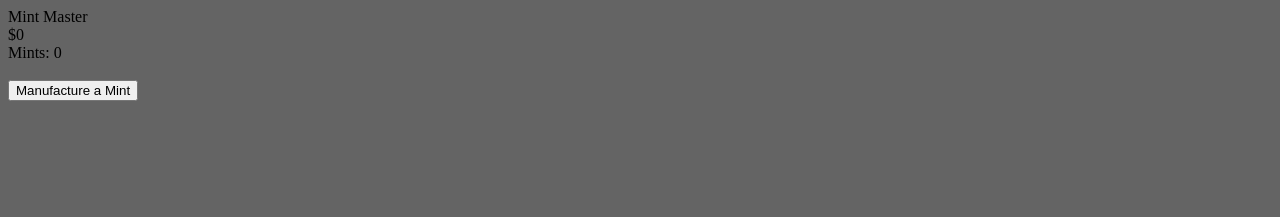
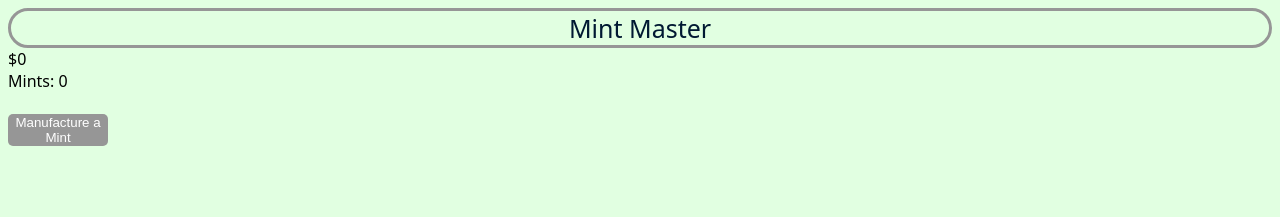
Before and after one commit to BinaryKiwiz/MintMaster, a plain HTML site: page index.html in a window 1280 px wide. Drawn offline with Linux system fonts and the light colour scheme; files whose address does not match are found by name.

Commit message:
Update stylesheet.css

```diff
--- a/stylesheet.css
+++ b/stylesheet.css
@@ -1,3 +1,26 @@
 .body{
-  background: rgb(100, 100, 100);a
+  background: rgb(225, 255, 225);
+  font-family:"Noto Sans";
 }
+.title{
+  font-family: "Noto Sans";
+  font-size: 25px;
+  border: 3px solid rgb(150, 150, 150);
+  border-radius: 100px;
+  align-self: center;
+  #width: 200px;
+  text-align: center;
+  color: rgb(0, 25, 50);
+}
+.ManufactureMint{
+  width: 100px;
+  height: 100px;
+}
+.ManufactureMintButton{
+  text-align: center;
+  align-self: center;
+  background-color: rgb(150, 150, 150);
+  border: 5px rgb(200, 200, 200);
+  border-radius: 5px;
+  color: white;
+}
```
